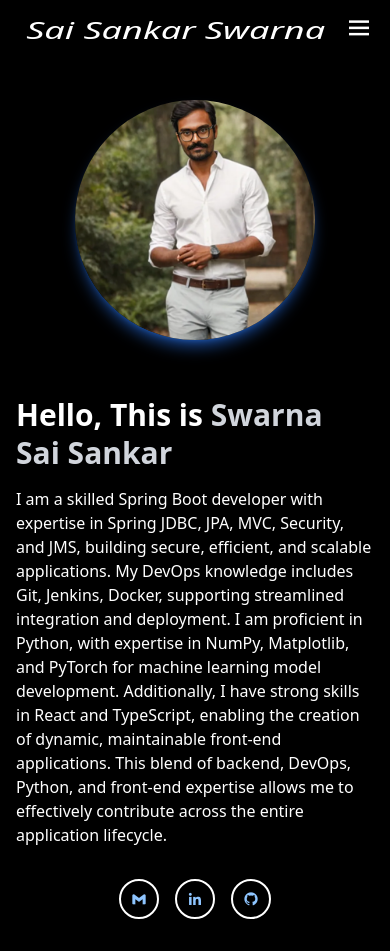
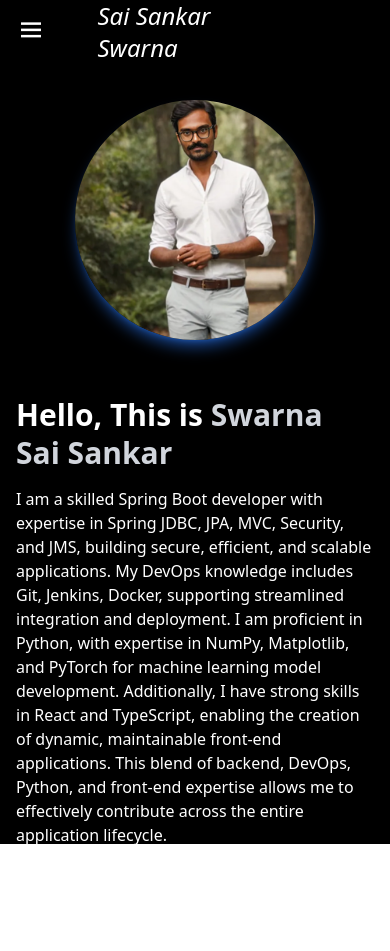
Before and after one commit to Swarna7414/WebPortfolio, a React (Vite) app: page / in a window 390 px wide. After the commit the page ends 844 px from the top, so only its background shows below. Built offline with nearby package versions, Linux system fonts and the light colour scheme.

Commit message:
fixed Mobile screen view

```diff
--- a/src/App.css
+++ b/src/App.css
@@ -1 +1,14 @@
 @import "tailwindcss";
+
+html, body {
+    margin: 0;
+    padding: 0;
+    width: 100%;
+    height: 100%;
+    overflow-x: hidden;
+  }
+
+#root {
+    min-height: 100vh;
+    width: 100%;
+}
--- a/src/App.tsx
+++ b/src/App.tsx
@@ -1,24 +1,24 @@
 import React from "react";
-import Navebar from "./Navbar";
+import Navbar from "./Navbar";
 import { Route, Routes } from "react-router-dom";
-import SandT from "./Routw/SandT"
+import SandT from "./Routw/SandT";
 import EandE from "./Routw/EandE";
 import Home from "./Routw/Home";
 import MyWorks from "./Routw/MyWorks";
 
+const App: React.FC = () => {
+  return (
+    <div className="min-h-screen w-full bg-black text-white">
+      <Navbar />
+      <Routes>
+        <Route path="/" element={<Home />} />
+        <Route path="/home" element={<Home />} />
+        <Route path="/skillsandtechnology" element={<SandT />} />
+        <Route path="/educationandexperience" element={<EandE />} />
+        <Route path="/myworks" element={<MyWorks />} />
+      </Routes>
+    </div>
+  );
+};
 
-const App:React.FC=()=>{
-    return(
-        <div>
-            <Navebar/>
-            <Routes>
-                <Route path="/" element={<Home/>}/>
-                <Route path="/home" element={<Home/>}/>
-                <Route path="/skillsandtechnology" element={<SandT/>}/>
-                <Route path="/educationandexperience" element={<EandE/>}/>
-                <Route path="/myworks" element={<MyWorks/>}/>
-            </Routes>
-        </div>
-    )
-}
 export default App;
--- a/src/Navbar.tsx
+++ b/src/Navbar.tsx
@@ -10,11 +10,12 @@ const Navbar: React.FC = () => {
   };
 
   return (
-    <div className="fixed top-0 left-0 right-0 bg-black text-white h-15 flex items-center justify-between px-4 sm:px-6 md:px-8 lg:px-10 xl:px-12 z-10">
-
-      <h1 className="text-2xl font-cursive ml-15 sm:ml-7 md:ml-8 lg:ml-10 xl:ml-12 scale-x-150 italic hover:text-blue-500 transition-all duration-250 ease-in-out cursor-pointer">
+    <div className="fixed top-0 left-0 right-0 bg-black text-white h-16 flex items-center justify-between px-4 sm:px-6 md:px-8 lg:px-10 xl:px-12 z-50">
+      <h1 className="text-2xl font-cursive italic hover:text-blue-500 transition-all duration-250 ease-in-out cursor-pointer
+        absolute left-1/2 transform -translate-x-1/2 md:static md:transform-none md:ml-6 sm:ml-9 md:ml-12 lg:ml-12 xl:ml-12">
         Sai Sankar Swarna
       </h1>
+
 
       <div className="md:hidden">
         <button onClick={toggleMenu} className="text-3xl text-white focus:outline-none">
@@ -30,7 +31,7 @@ const Navbar: React.FC = () => {
       </ul>
 
       {isOpen && (
-        <ul className="absolute top-20 left-0 right-0 bg-black flex flex-col items-center gap-6 py-6 md:hidden transition duration-300 ease-in-out">
+        <ul className="absolute top-16 left-0 right-0 bg-black flex flex-col items-center gap-6 py-6 md:hidden transition duration-300 ease-in-out">
           <Link to="/home" onClick={toggleMenu}><li className="hover:text-blue-500">Home</li></Link>
           <Link to="/skillsandtechnology" onClick={toggleMenu}><li className="hover:text-blue-500">Skill & Technology</li></Link>
           <Link to="/educationandexperience" onClick={toggleMenu}><li className="hover:text-sky-500">Education & Experience</li></Link>
```
